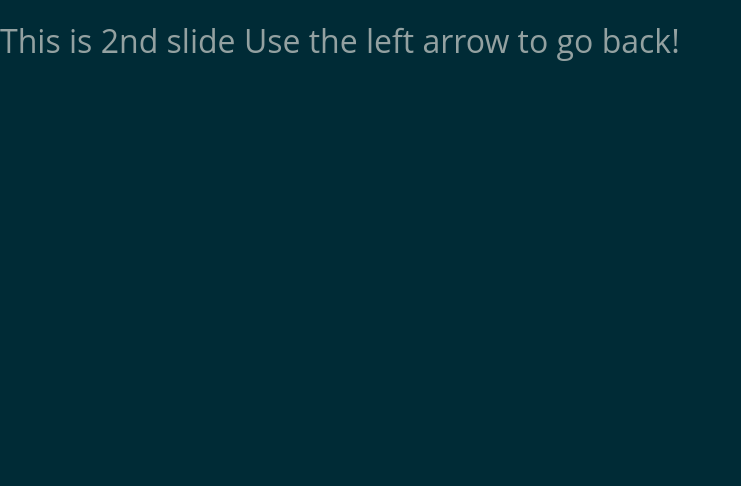
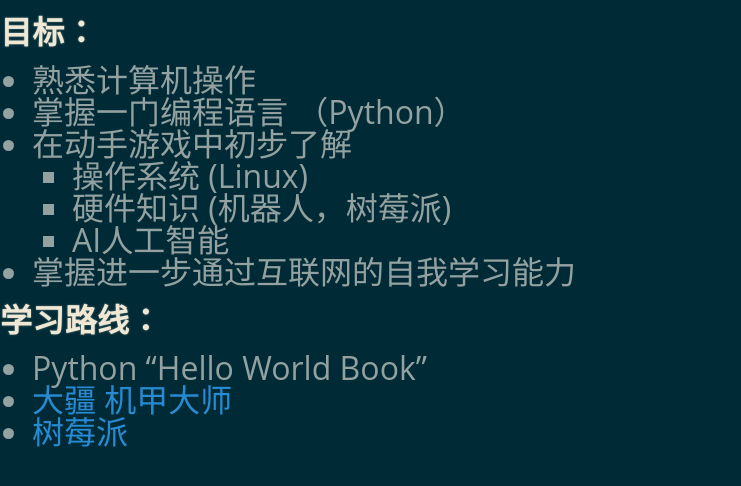
Before and after one commit to alexzhf/kid-training, a Jekyll site: the page built from docs/_posts/0000-01-02-alexzhf.md, in a window 1280 px wide. Shown: the top 486 px of the page, without its empty margins (0-741 px from the left). Built offline with Jekyll 4.4.1, drawn with Linux system fonts in a browser that asks for light colours.

Commit message:
Update Class 1 Content
No tested yet

```diff
--- a/docs/_posts/0000-01-02-alexzhf.md
+++ b/docs/_posts/0000-01-02-alexzhf.md
@@ -1,6 +1,17 @@
 ---
 layout: slide
-title: "Welcome to our second slide!"
+title: "第一课 - 课程介绍"
 ---
-This is 2nd slide
-Use the left arrow to go back!
+#### 目标：
+- 熟悉计算机操作
+- 掌握一门编程语言 （Python）
+- 在动手游戏中初步了解
+  - 操作系统 (Linux)
+  - 硬件知识 (机器人，树莓派)
+  - AI人工智能
+- 掌握进一步通过互联网的自我学习能力
+
+#### 学习路线：
+- Python "Hello World Book"
+- [大疆 机甲大师](https://www.dji.com/cn/robomaster-s1)
+- [树莓派](https://www.raspberrypi.org/)
```
Also changed, not shown: docs/_posts/0000-01-01-intro.md (+2 -2 lines), docs/_posts/0000-01-03-prep.md (added, +10 -0 lines), docs/_posts/0000-01-04-ch1.md (added, +9 -0 lines).
